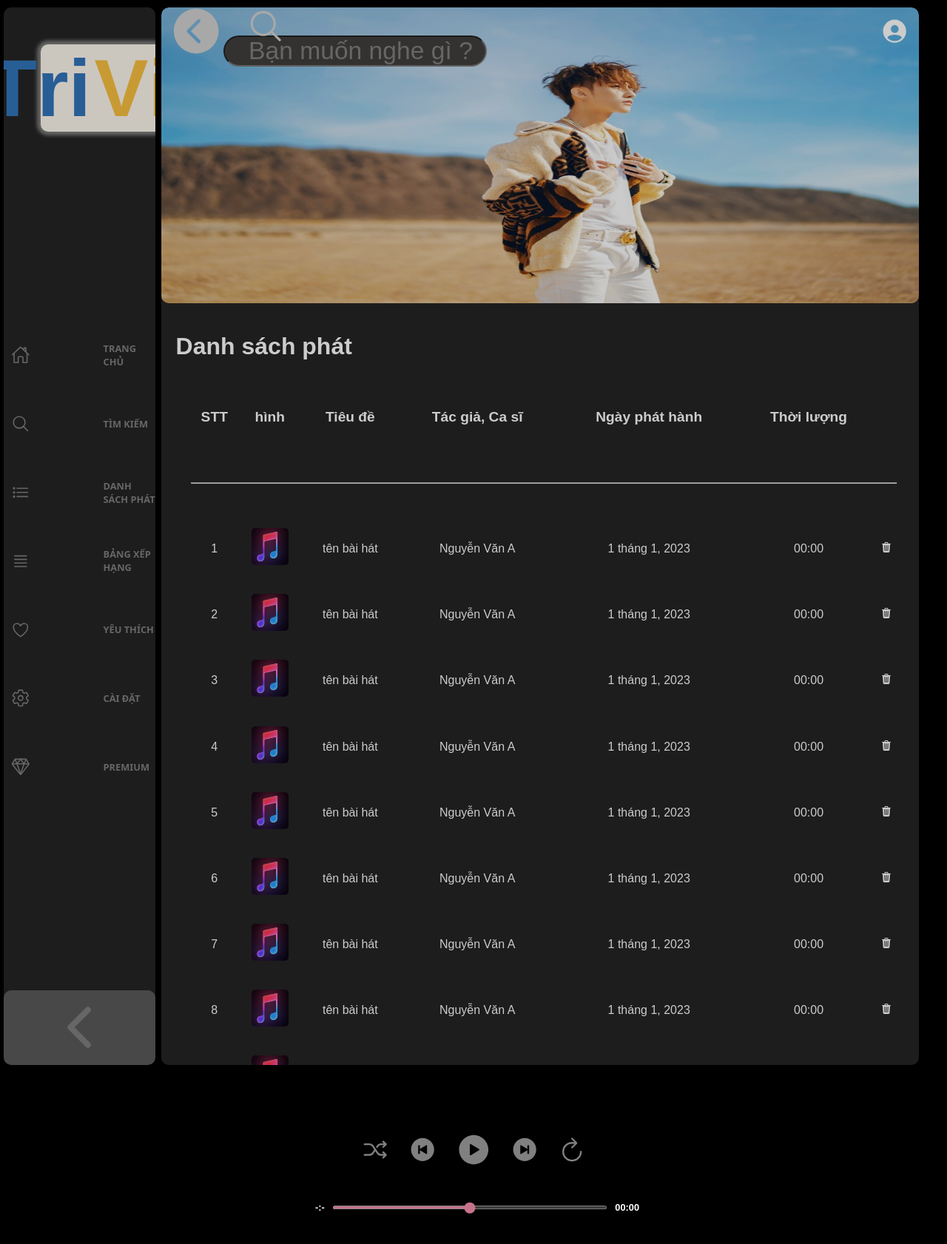
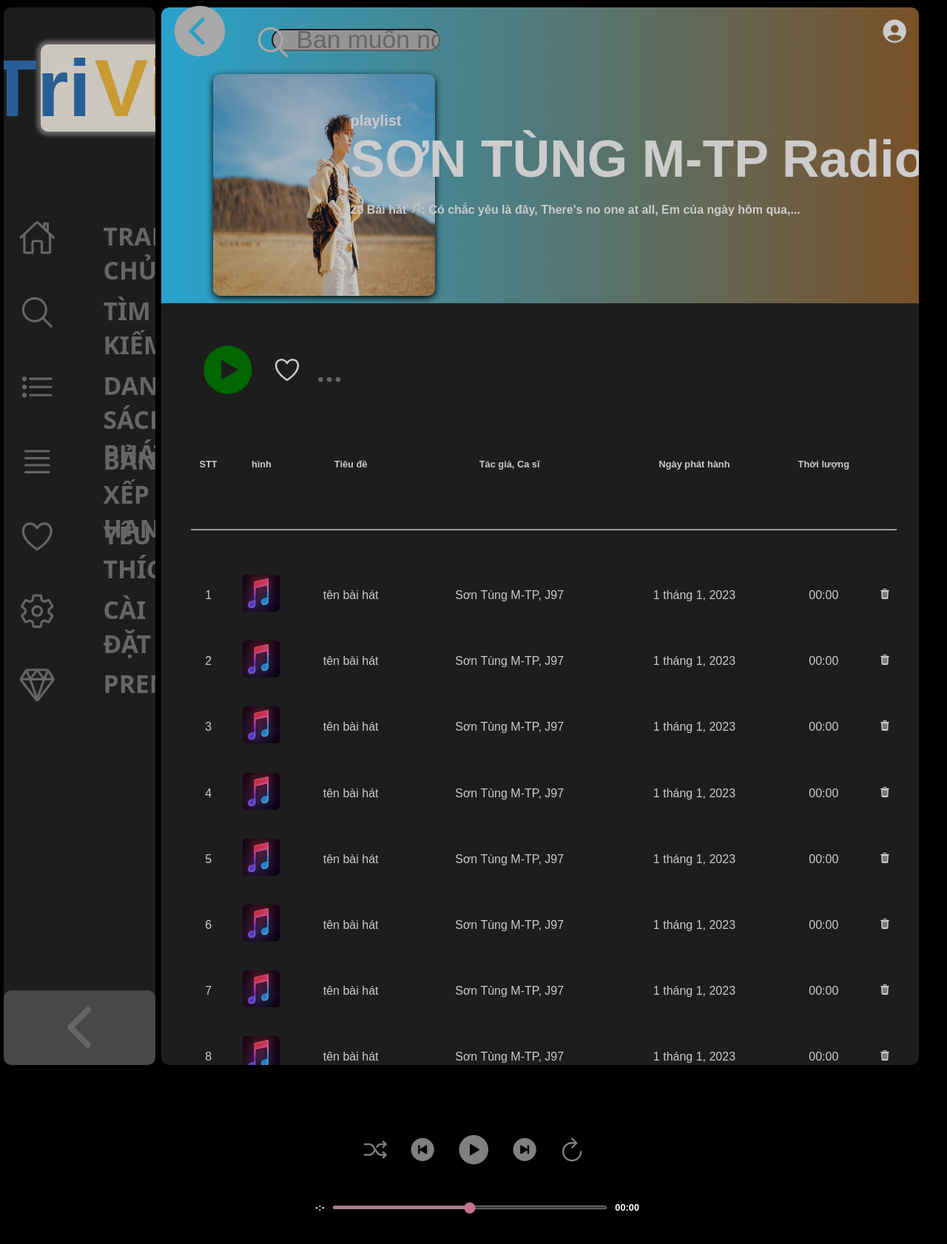
Before and after one commit to Cannie511/Web_Nghe_Nhac, a PHP site: page / in a window 1280 px wide. Shown: the whole page at 74% size. Run offline with PHP 8.4, Linux system fonts and the light colour scheme.

Commit message:
sync playlist

```diff
--- a/MusicProcess.php
+++ b/MusicProcess.php
@@ -5,7 +5,7 @@ function loadMusic()
     for ($i = $stt; $i <= 20; $i++) {
         $stt = $i;
         $data = array(
-            array("stt" => $stt, "img" => "", "name" => "tên bài hát", "singer" => "Nguyễn Văn A", "date" => "1 tháng 1, 2023", "time" => "00:00")
+            array("stt" => $stt, "img" => "", "name" => "tên bài hát", "singer" => "Sơn Tùng M-TP, J97", "date" => "1 tháng 1, 2023", "time" => "00:00")
         );
 
         foreach ($data as $key => $music) {
@@ -36,7 +36,4 @@ function loadMusic()
     }
 }
 
-function showBtn(){
-
-}
 ?>
--- a/index.css
+++ b/index.css
@@ -39,8 +39,8 @@ a:hover{
     font-size: 1.3vw;
     opacity: 0.8;
     display: flex;
+    align-items: center;
     position: fixed;
-    align-items: center;
     z-index: 10;
     overflow: hidden;
     transition: all 0.4s ease-in-out;
@@ -51,21 +51,20 @@ a:hover{
     font-weight: bolder;
     font-family: system-ui, -apple-system, BlinkMacSystemFont, 'Segoe UI', Roboto, Oxygen, Ubuntu, Cantarell, 'Open Sans', 'Helvetica Neue', sans-serif;
     margin-left: 10px;
-    margin-top: 4vh;
+    margin-top: 3vh;
     display: flex;
-    align-items: center;
     transition: all 0.3s ease-in-out;
 }
 #menu>ul>li>a{
     position: absolute;
     left: 8vh;
-    font-size: 1vw;
+    font-size: 2vh;
     color: gray;
     transition: all 0.3s ease-in-out;
 }
 #menu>ul>li>ion-icon{
-    margin: 0;
-    font-size: 2vw;
+    margin-left: 10px;
+    font-size: 3vh;
     transition: all 0.3s ease-in-out;
 }
 #menu>ul>li:hover{
@@ -117,6 +116,26 @@ a:hover{
 #title_music{
     padding: 20px;
     color: white;
+    z-index: 100;
+    font-size: 40px;
+    padding: 30px;
+    display: flex;
+    align-items: center;
+}
+#title_music>ion-icon{
+    margin-left: 20px;
+    cursor: pointer;
+}
+#title_music>strong{
+    color: gray;
+    cursor: pointer;
+}
+#title_music>strong:hover{
+    color: white;
+}
+#title_music>ion-icon:first-child{
+    color: green;
+    font-size: 80px;
 }
 #menu.hide{
     width: 4.5vw;
@@ -137,7 +156,7 @@ a:hover{
 }
 #menu.hide>ul>li>ion-icon{
     font-size: 2vw;
-    transform: translateX(10px);
+    transform: translateX(5px);
     cursor: pointer;
 }
 #menu.hide>ul>li>ion-icon:hover{
@@ -195,13 +214,13 @@ a:hover{
     transition: all 0.2s ease-in-out;
 }
 #personal>ion-icon:hover{
-    color: white;
+    color: gray;
     font-size: 3.5vw;
 }
 #more{
     width: 10vw;
-    height: 6vw;
-    background-color: gray;
+    height: fit-content;
+    background-color: black;
     top: 9vh;
     right: 1vw;
     border-radius: 5px;
@@ -217,7 +236,7 @@ a:hover{
     display: flex;
     cursor: pointer;
     align-items: center;
-    color: black;
+    color: white;
     font-size: 2.5vh;
     font-family: Arial, Helvetica, sans-serif
 }
@@ -230,6 +249,7 @@ a:hover{
 }
 #more>div:hover{
     background-color: pink;
+    color: black;
 }
 #music_list{
     float: left;
@@ -278,7 +298,7 @@ td:first-child{
     border-radius:0 10px 10px 0;
  }
 tr:first-child{
-    font-size: 1.5vw;
+    font-size: 1vw;
 
 }
 tr:hover:not(:first-child, :nth-child(2)){
@@ -314,15 +334,26 @@ tr:hover:not(:first-child, :nth-child(2)){
     height: 400px;
     top: -20px;
     position: relative;
-    border-radius: 10px;
+    background: var(--bg-banner-custom) ;
+    border-radius: 10px 10px 0 0;
     z-index: 1;
     overflow: hidden;
 }
+#play_list_info{
+    position: relative;
+    top: -15vh;
+    left: 20vw;
+    color: white;
+}
+
 #banner_play_list>img{
     image-rendering: optimizeQuality;
-
-    width: 100%;
-    height: 100%;
+    width: 300px;
+    height: 300px;
+    margin-top: 90px;
+    margin-left: 70px;
+    border-radius: 10px;
+    box-shadow: 0 3px 10px black;
 }
 /* PHẦN NÚT BẤM */
 #play{
@@ -434,7 +465,7 @@ input[type="range"]{
     width: 2vw;
     height: 0.7vw;
     border: 1px solid black;
-    background-color: black;
+    background-color: gray;
     font-size: 1vw;
 
     border-radius: 50px;
@@ -476,13 +507,14 @@ input[type="range"]{
     position: relative;
 }
 #search>form>span>input{
-    width: 25vw;
-    height: 3vw;
+    width: 15vw;
+    height: 2vw;
     border-radius: 30px;
     font-size: 2vh;
     padding-left: 2.5vw;
     background-color:#423F3E;
     color:whitesmoke ;
+    background-color: rgb(188, 186, 186);
     position: relative;
     z-index: 1;
 }
@@ -528,5 +560,5 @@ input[type="range"]{
     --logo-Tri-custom: #3376BC;
     --logo-Vie-customL: #FAC140;
     --logo-Bg-custom: #FEF9EF;
-
+    --bg-banner-custom: linear-gradient(to right, #33CCFF, #996633);
 }
--- a/index.js
+++ b/index.js
@@ -60,8 +60,9 @@ mode.onclick = function nightMode() {
 function log_in() {
   window.location = "log-in.html";
 }
-if(main_play.scrollTop>=200){
-
-    topMenu.style.backgroundColor = "darkgreen";
-
+function Edit(){
+  window.location = "EditProfile.html";
 }
+function Home(){
+  window.history.back();
+}
--- a/index.php
+++ b/index.php
@@ -27,6 +27,11 @@
             <li><ion-icon name="heart-outline"></ion-icon><a href="" id = "title_menu">YÊU THÍCH</a></li>
             <li><ion-icon name="settings-outline"></ion-icon><a href="" id = "title_menu">CÀI ĐẶT</a></li>
             <li><ion-icon name="diamond-outline"></ion-icon><a href="" id = "title_menu">PREMIUM</a></li>
+            <li></li>
+            <li></li>
+            <li></li>
+            <li></li>
+            <li></li>
         </ul>
         <div id="navbar"><ion-icon name="chevron-back-outline"></ion-icon></div>
     </div>
@@ -35,6 +40,7 @@
             <div id="personal" onmouseup='showMore()' onmouseleave="setTimeout('hideMore(),1500')">
                 <ion-icon id="ic_per" name="person-circle-sharp" ></ion-icon>
                 <div id="more">
+                    <div onclick="Edit()"><ion-icon name="key-outline"></ion-icon><span>Tài khoản</span></div>
                     <div onclick="log_in()"><ion-icon name="person"></ion-icon><span>Đăng nhập</span></div>
                     <div><ion-icon name="settings-sharp"></ion-icon><span>Cài đặt</span></div>
                     <div>
@@ -57,8 +63,18 @@
         <div id="music_list">
             <div id = "banner_play_list">
                 <img src="IMAGE/Hay-Trao-Cho-Anh-3.jpg" alt="">
+                <div id="play_list_info">
+                    <strong style="font-size: 20px;">playlist</strong><br>
+                    <strong style="font-size: 70px;">SƠN TÙNG M-TP Radio</strong>
+                    <br><br>
+                    <strong>20 Bài hát <ion-icon name="musical-notes-outline"></ion-icon>: Có chắc yêu là đây, There's no one at all, Em của ngày hôm qua,...</strong>
+                </div>
             </div>
-            <div id = "title_music"><h1>Danh sách phát</h1></div>
+            <div id = "title_music">
+                <ion-icon name="play-circle-sharp"></ion-icon>
+                <ion-icon name="heart-outline"></ion-icon>
+                <strong style="margin-left: 20px; font-family: Georgia, 'Times New Roman', Times, serif;">...</strong>
+            </div>
             <div id = 'music_panel'>
                 <table  id='list_mp3'>
                     <tr>
```
Also changed, not shown: EditProfile.css (added, +89 -0 lines), EditProfile.html (added, +46 -0 lines), IMAGE/M-TP.jpg (added).
